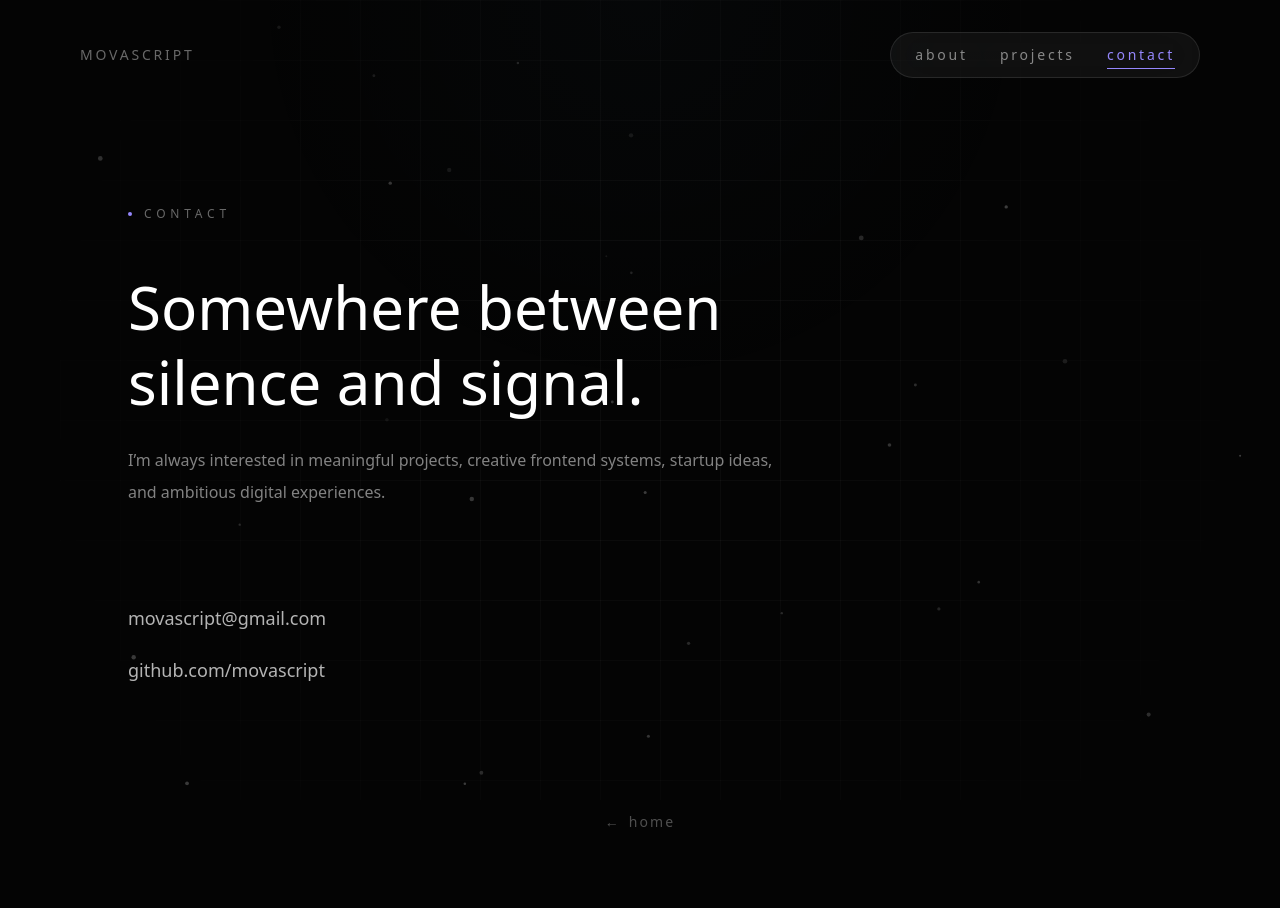
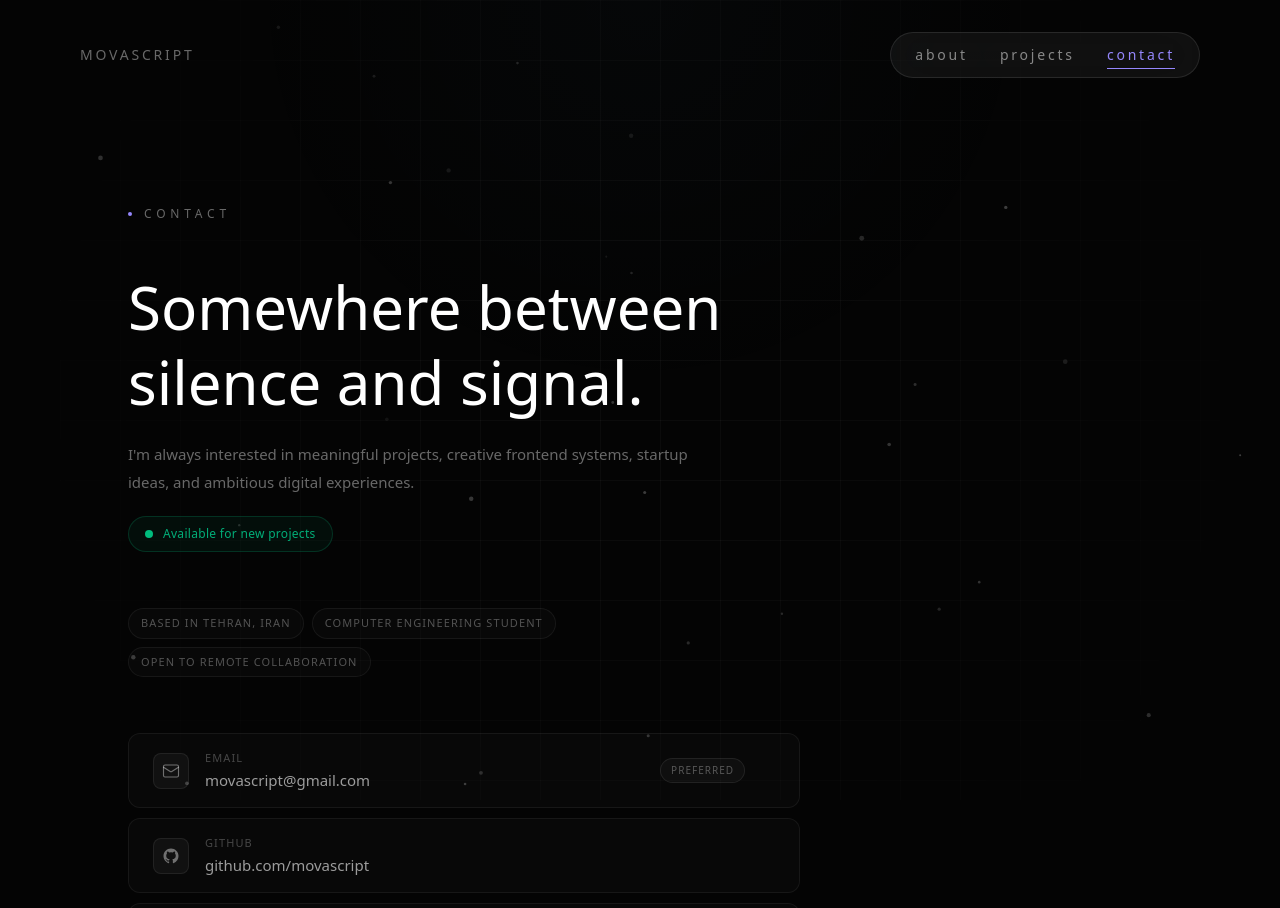
Before and after one commit to movascript/portfolio, a Next.js app: page /contact in a window 1280 px wide. Shown: the top 908 px of the page. Built offline with nearby package versions, Linux system fonts and the light colour scheme.

Commit message:
♻️ contacts page refactored

```diff
--- a/app/contact/page.tsx
+++ b/app/contact/page.tsx
@@ -1,62 +1,284 @@
+/** biome-ignore-all lint/a11y/noSvgWithoutTitle: <no time to die> */
+"use client";
+
+import { ArrowUpRight } from "lucide-react";
+import { type MouseEvent, useEffect, useRef, useState } from "react";
 import GoHomeLink from "../components/go-home-link";
 import { PageTransition } from "../components/page-transition";
 import { Section } from "../components/section";
 
+// ─── Icons ────────────────────────────────────────────────────────────────────
+
+function IconMail() {
+  return (
+    <svg
+      width="18"
+      height="18"
+      viewBox="0 0 24 24"
+      fill="none"
+      stroke="currentColor"
+      strokeWidth="1.5"
+      strokeLinecap="round"
+      strokeLinejoin="round"
+    >
+      <rect x="2" y="4" width="20" height="16" rx="2" />
+      <path d="m22 7-8.97 5.7a1.94 1.94 0 0 1-2.06 0L2 7" />
+    </svg>
+  );
+}
+
+function IconGithub() {
+  return (
+    <svg width="18" height="18" viewBox="0 0 24 24" fill="currentColor">
+      <path d="M12 2C6.477 2 2 6.484 2 12.017c0 4.425 2.865 8.18 6.839 9.504.5.092.682-.217.682-.483 0-.237-.008-.868-.013-1.703-2.782.605-3.369-1.343-3.369-1.343-.454-1.158-1.11-1.466-1.11-1.466-.908-.62.069-.608.069-.608 1.003.07 1.531 1.032 1.531 1.032.892 1.53 2.341 1.088 2.91.832.092-.647.35-1.088.636-1.338-2.22-.253-4.555-1.113-4.555-4.951 0-1.093.39-1.988 1.029-2.688-.103-.253-.446-1.272.098-2.65 0 0 .84-.27 2.75 1.026A9.564 9.564 0 0 1 12 6.844a9.59 9.59 0 0 1 2.504.337c1.909-1.296 2.747-1.027 2.747-1.027.546 1.379.202 2.398.1 2.651.64.7 1.028 1.595 1.028 2.688 0 3.848-2.339 4.695-4.566 4.943.359.309.678.92.678 1.855 0 1.338-.012 2.419-.012 2.747 0 .268.18.58.688.482A10.02 10.02 0 0 0 22 12.017C22 6.484 17.522 2 12 2z" />
+    </svg>
+  );
+}
+
+function IconLinkedin() {
+  return (
+    <svg width="18" height="18" viewBox="0 0 24 24" fill="currentColor">
+      <path d="M20.447 20.452h-3.554v-5.569c0-1.328-.027-3.037-1.852-3.037-1.853 0-2.136 1.445-2.136 2.939v5.667H9.351V9h3.414v1.561h.046c.477-.9 1.637-1.85 3.37-1.85 3.601 0 4.267 2.37 4.267 5.455v6.286zM5.337 7.433a2.062 2.062 0 0 1-2.063-2.065 2.064 2.064 0 1 1 2.063 2.065zm1.782 13.019H3.555V9h3.564v11.452zM22.225 0H1.771C.792 0 0 .774 0 1.729v20.542C0 23.227.792 24 1.771 24h20.451C23.2 24 24 23.227 24 22.271V1.729C24 .774 23.2 0 22.222 0h.003z" />
+    </svg>
+  );
+}
+
+function IconTelegram() {
+  return (
+    <svg width="18" height="18" viewBox="0 0 24 24" fill="currentColor">
+      <path d="M11.944 0A12 12 0 0 0 0 12a12 12 0 0 0 12 12 12 12 0 0 0 12-12A12 12 0 0 0 12 0a12 12 0 0 0-.056 0zm4.962 7.224c.1-.002.321.023.465.14a.506.506 0 0 1 .171.325c.016.093.036.306.02.472-.18 1.898-.962 6.502-1.36 8.627-.168.9-.499 1.201-.82 1.23-.696.065-1.225-.46-1.9-.902-1.056-.693-1.653-1.124-2.678-1.8-1.185-.78-.417-1.21.258-1.91.177-.184 3.247-2.977 3.307-3.23.007-.032.014-.15-.056-.212s-.174-.041-.249-.024c-.106.024-1.793 1.14-5.061 3.345-.48.33-.913.49-1.302.48-.428-.008-1.252-.241-1.865-.44-.752-.245-1.349-.374-1.297-.789.027-.216.325-.437.893-.663 3.498-1.524 5.83-2.529 6.998-3.014 3.332-1.386 4.025-1.627 4.476-1.635z" />
+    </svg>
+  );
+}
+
+interface ContactCardProps {
+  icon: React.ReactNode;
+  label: string;
+  value: string;
+  href?: string;
+  external?: boolean;
+  tag?: string;
+}
+
+function ContactCard({
+  icon,
+  label,
+  value,
+  href,
+  external,
+  tag,
+}: ContactCardProps) {
+  const cardRef = useRef<HTMLAnchorElement | HTMLDivElement>(null);
+  const [transform, setTransform] = useState({ x: 0, y: 0 });
+  const [isHovered, setIsHovered] = useState(false);
+
+  const handleMouseMove = (e: MouseEvent) => {
+    const el = cardRef.current;
+    if (!el) return;
+    const rect = el.getBoundingClientRect();
+    const cx = rect.left + rect.width / 2;
+    const cy = rect.top + rect.height / 2;
+    const dx = (e.clientX - cx) / rect.width;
+    const dy = (e.clientY - cy) / rect.height;
+    setTransform({ x: dx * 6, y: dy * 6 });
+  };
+
+  const handleMouseLeave = () => {
+    setTransform({ x: 0, y: 0 });
+    setIsHovered(false);
+  };
+
+  const sharedStyle = {
+    transform: `translate(${transform.x}px, ${transform.y}px)`,
+    transition: isHovered
+      ? "transform 0.12s ease-out, box-shadow 0.3s ease, background 0.3s ease, border-color 0.3s ease"
+      : "transform 0.5s cubic-bezier(0.23, 1, 0.32, 1), box-shadow 0.3s ease, background 0.3s ease, border-color 0.3s ease",
+  };
+
+  const sharedClassName =
+    "group relative flex items-center gap-4 px-6 py-4 rounded-xl " +
+    "border border-white/[0.06] bg-white/[0.02] " +
+    "hover:border-[var(--accent-border)] hover:bg-[var(--accent-dim)] " +
+    "cursor-pointer select-none overflow-hidden";
+
+  const inner = (
+    <>
+      <span
+        className="pointer-events-none absolute -inset-px rounded-xl opacity-0 group-hover:opacity-100 transition-opacity duration-500"
+        style={{
+          background:
+            "radial-gradient(circle at 50% 50%, var(--accent-glow) 0%, transparent 70%)",
+        }}
+      />
+
+      <span
+        className="shrink-0 flex items-center justify-center w-9 h-9 rounded-lg
+          bg-white/4 border border-white/[0.07]
+          text-white/40 group-hover:text-accent
+          group-hover:border-accent-border group-hover:bg-accent-dim
+          transition-all duration-300"
+      >
+        {icon}
+      </span>
+
+      <div className="flex-1 min-w-0">
+        <p className="text-[11px] uppercase tracking-widest text-white/25 group-hover:text-white/40 transition-colors duration-300 mb-0.5">
+          {label}
+        </p>
+        <p className="text-[15px] text-white/60 group-hover:text-white/90 transition-colors duration-300 truncate font-light">
+          {value}
+        </p>
+      </div>
+
+      {tag && (
+        <span className="shrink-0 text-[10px] uppercase tracking-widest px-2.5 py-1 rounded-full border border-white/8 text-white/30 bg-white/3 group-hover:border-accent-border group-hover:text-accent transition-all duration-300">
+          {tag}
+        </span>
+      )}
+
+      {href && (
+        <span className="shrink-0 text-white/30 group-hover:text-accent transition-colors duration-300">
+          <ArrowUpRight
+            size={14}
+            className="opacity-0 group-hover:opacity-100 transition-all duration-300 -translate-x-1 group-hover:translate-x-0"
+          />
+        </span>
+      )}
+    </>
+  );
+
+  if (href) {
+    return (
+      <a
+        ref={cardRef as React.RefObject<HTMLAnchorElement>}
+        href={href}
+        target={external ? "_blank" : undefined}
+        rel={external ? "noopener noreferrer" : undefined}
+        className={sharedClassName}
+        style={sharedStyle}
+        onMouseMove={handleMouseMove}
+        onMouseEnter={() => setIsHovered(true)}
+        onMouseLeave={handleMouseLeave}
+      >
+        {inner}
+      </a>
+    );
+  }
+
+  return (
+    // biome-ignore lint/a11y/noStaticElementInteractions: <no time to die>
+    <div
+      ref={cardRef as React.RefObject<HTMLDivElement>}
+      className={sharedClassName}
+      style={sharedStyle}
+      onMouseMove={handleMouseMove}
+      onMouseEnter={() => setIsHovered(true)}
+      onMouseLeave={handleMouseLeave}
+    >
+      {inner}
+    </div>
+  );
+}
+
+// ─── Status Dot ───────────────────────────────────────────────────────────────
+
+function StatusDot() {
+  return (
+    <span className="relative flex h-2 w-2">
+      <span className="animate-ping absolute inline-flex h-full w-full rounded-full bg-emerald-400 opacity-60" />
+      <span className="relative inline-flex rounded-full h-2 w-2 bg-emerald-500" />
+    </span>
+  );
+}
+
+// ─── Context Pills ────────────────────────────────────────────────────────────
+
+const contextItems = [
+  { text: "Based in Tehran, Iran" },
+  { text: "Computer engineering student" },
+  { text: "Open to remote collaboration" },
+];
+
+// ─── Page ─────────────────────────────────────────────────────────────────────
+
 export default function ContactPage() {
+  const [mounted, setMounted] = useState(false);
+  useEffect(() => setMounted(true), []);
+
   return (
     <PageTransition>
       <Section title="contact">
-        <div className="max-w-3xl space-y-14">
-          <div className="space-y-6">
+        <div className="max-w-2xl space-y-14">
+          <div className="space-y-5">
             <h1 className="text-4xl sm:text-6xl font-light leading-tight">
               Somewhere between
               <br />
               silence and signal.
             </h1>
-
-            <p className="text-white/50 leading-8 max-w-2xl">
-              I’m always interested in meaningful projects, creative frontend
+            <p className="text-white/40 leading-7 max-w-xl text-[15px]">
+              I'm always interested in meaningful projects, creative frontend
               systems, startup ideas, and ambitious digital experiences.
             </p>
+
+            <div className="inline-flex items-center gap-2.5 px-4 py-2 rounded-full border border-emerald-500/20 bg-emerald-500/6 text-emerald-400/80 text-[12px] tracking-wide">
+              <StatusDot />
+              Available for new projects
+            </div>
           </div>
 
-          <div className="space-y-6 pt-10">
-            <a
+          <div className="flex flex-wrap gap-2">
+            {contextItems.map((item) => (
+              <span
+                key={item.text}
+                className="text-[11px] uppercase tracking-widest text-white/30 border border-white/6 bg-white/2 px-3 py-1.5 rounded-full"
+              >
+                {item.text}
+              </span>
+            ))}
+          </div>
+
+          <div
+            className="grid gap-2.5"
+            style={{
+              opacity: mounted ? 1 : 0,
+              transition: "opacity 0.6s ease",
+            }}
+          >
+            <ContactCard
+              icon={<IconMail />}
+              label="Email"
+              value="movascript@gmail.com"
               href="mailto:movascript@gmail.com"
-              className="block text-lg text-white/70 hover:text-white transition"
-            >
-              movascript@gmail.com
-            </a>
+              tag="preferred"
+            />
+            <ContactCard
+              icon={<IconGithub />}
+              label="GitHub"
+              value="github.com/movascript"
+              href="https://github.com/movascript"
+              external
+            />
+            <ContactCard
+              icon={<IconLinkedin />}
+              label="LinkedIn"
+              value="linkedin.com/in/movascript"
+              href="https://linkedin.com/in/movascript"
+              external
+            />
+            <ContactCard
+              icon={<IconTelegram />}
+              label="Telegram"
+              value="t.me/movalipa"
+              href="https://t.me/movalipa"
+              external
+            />
+          </div>
 
-            <a
-              href="https://github.com/movascript"
-              target="_blank"
-              rel="noopener noreferrer"
-              className="block text-lg text-white/70 hover:text-white transition"
-            >
-              github.com/movascript
-            </a>
-
-            {/*
-            <a
-              href="https://linkedin.com/in/your-link"
-              target="_blank"
-              rel="noopener noreferrer"
-            >
-              linkedin
-            </a>
-            */}
-
-            {/*
-            <a
-              href="https://t.me/yourusername"
-              target="_blank"
-              rel="noopener noreferrer"
-            >
-              telegram
-            </a>
-            */}
-          </div>
+          <p className="text-[13px] text-white/20 leading-6 max-w-sm">
+            Response time is usually under 24 hours.
+            <br />
+            Serious inquiries only, please.
+          </p>
         </div>
       </Section>
       <GoHomeLink />
```
